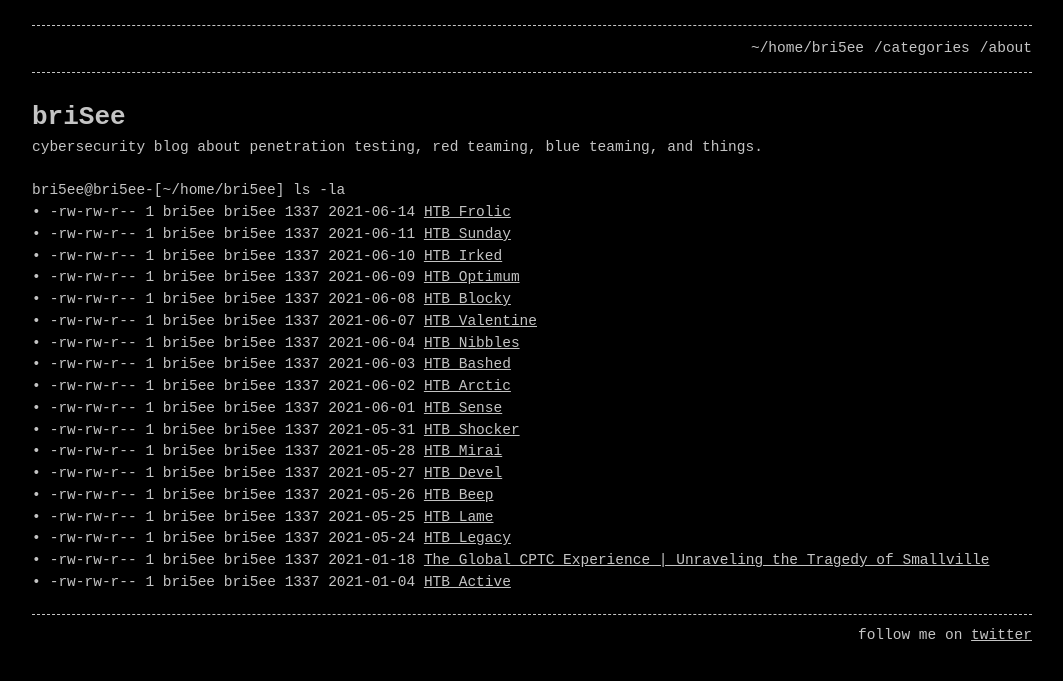
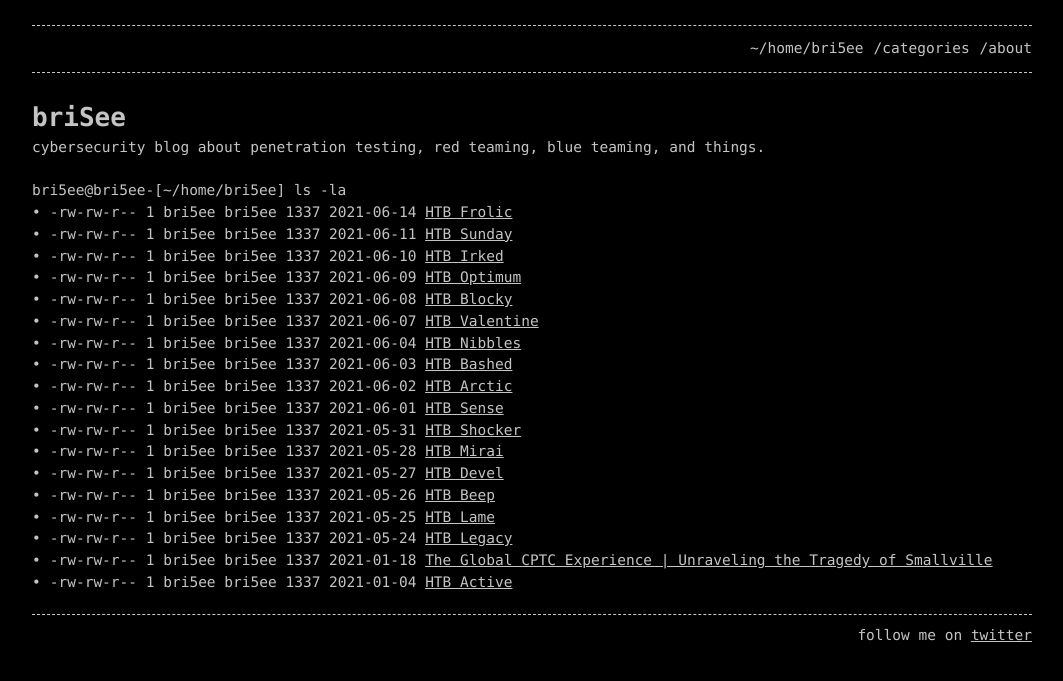
Before and after one commit to notbricey/brisee.github.io, a Jekyll site: the page built from index.md, in a window 1280 px wide. Shown: the top 681 px of the page, without its empty margins (108-1171 px from the left). Built offline with Jekyll 4.4.1, drawn with Linux system fonts in a browser that asks for light colours.

Commit message:
Update base.scss

```diff
--- a/_sass/base.scss
+++ b/_sass/base.scss
@@ -3,7 +3,7 @@
 /**
  * Style variables
  */
-$base-font-family:     'Cascadia Mono', monospace !default;
+$base-font-family:     'Consolas', monospace !default;
 $base-font-size:       14.5px !default;
 $mobile-font-size:     12.5px !default;
 $base-line-height:     1.5 !default;
```
